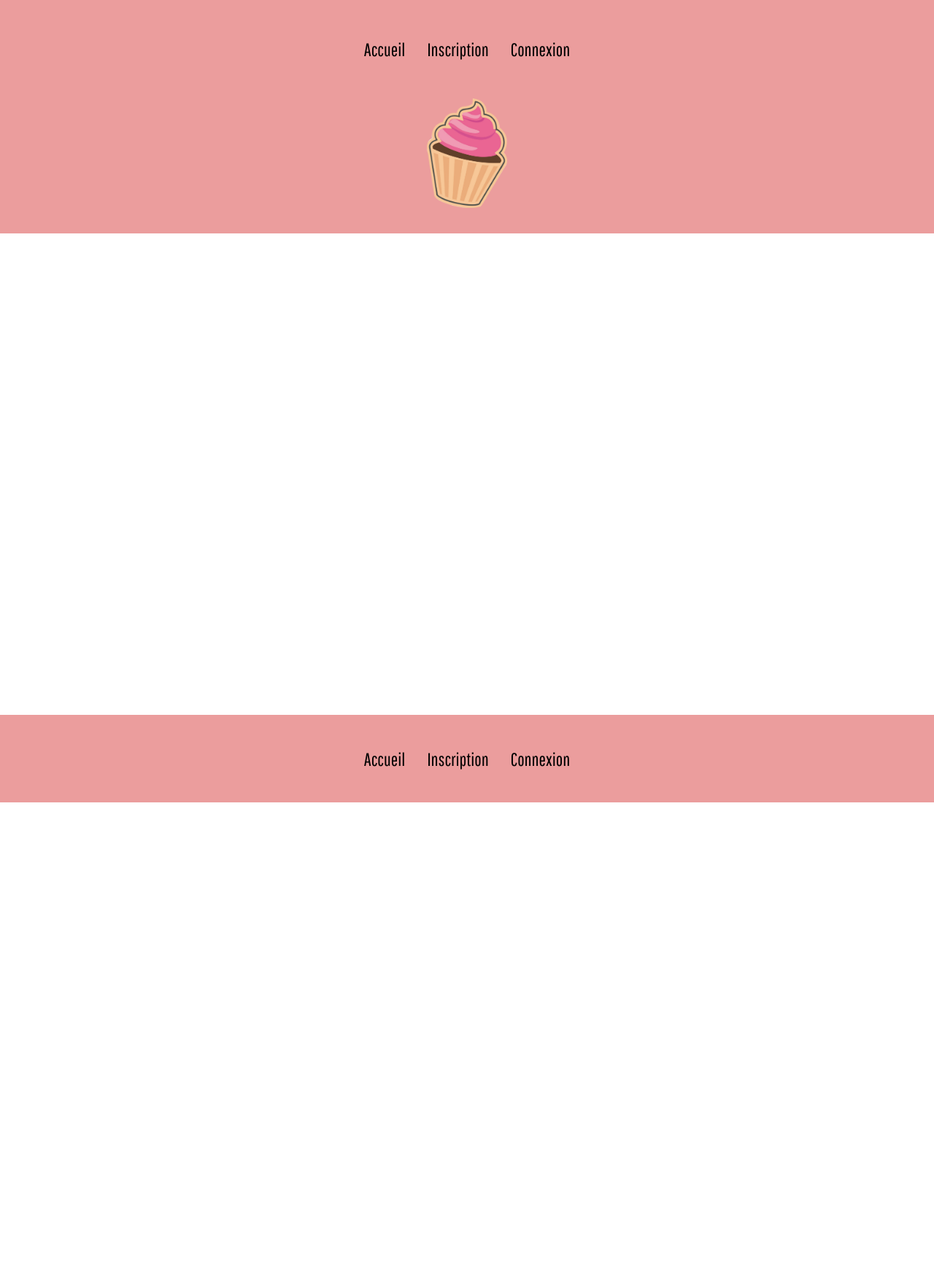
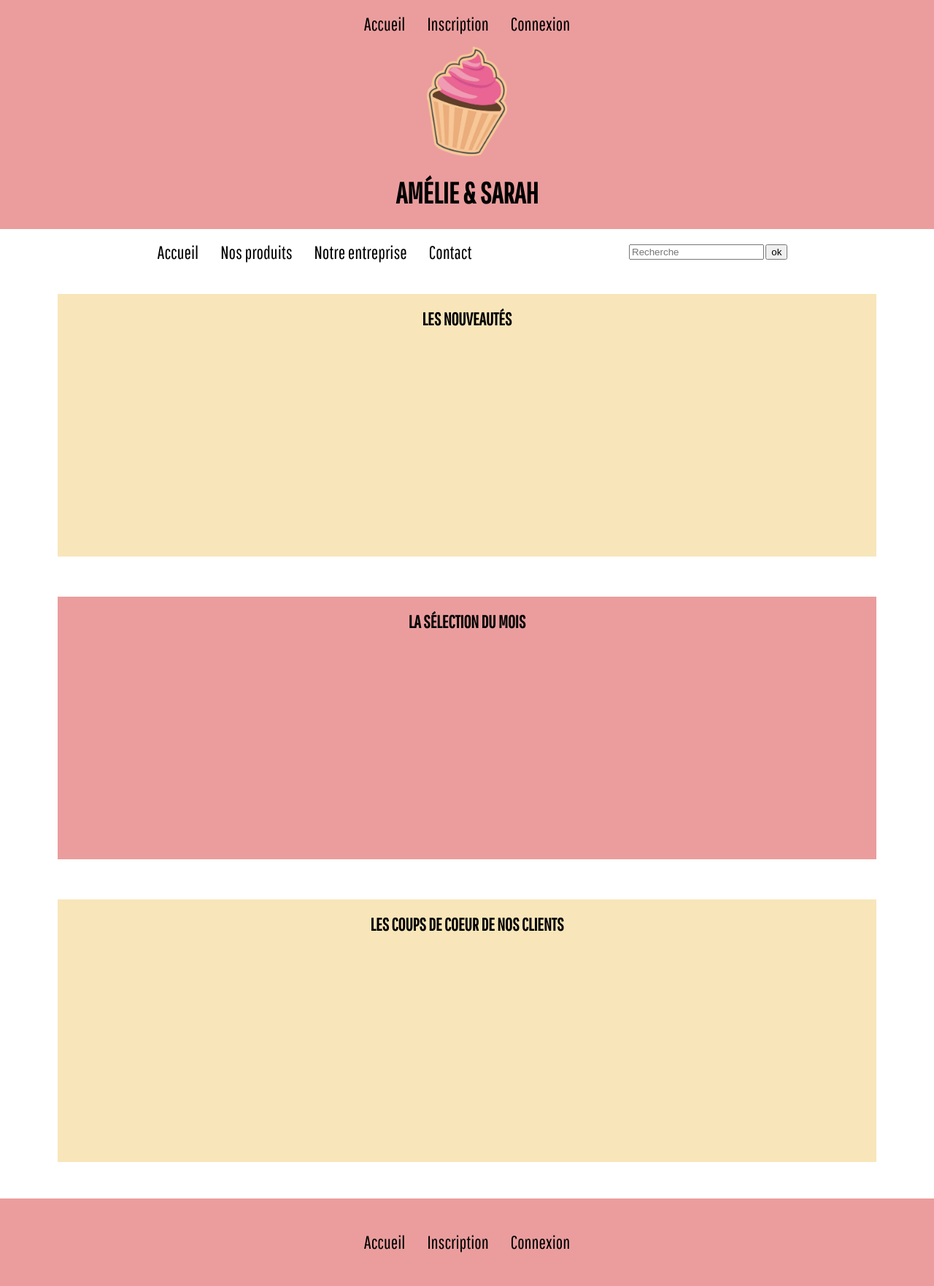
Before and after one commit to amelie-chardon/boutique, a PHP site: page / in a window 1280 px wide. Shown: the whole page at 73% size. Before the commit the page ends 1100 px from the top, so only its background shows below. Run offline with PHP 8.4, Linux system fonts and the light colour scheme.

Commit message:
ajout menu2 (accueil, catégories, notre entreprise, contact) profil.php : ajout tableau pour visualiser achats

```diff
--- a/class/user.php
+++ b/class/user.php
@@ -175,7 +175,7 @@ public function profil($confmdp,$login = "",$mail= "",$mdp = ""){
     public function mes_achats(){
 
         $this->connect();
-        $fetch=$this->execute("SELECT achats.date_achat, achats.prix FROM achats RIGHT JOIN utilisateurs ON achats.id_utilisateurs = utilisateurs.id WHERE id = $this->id");
+        $fetch=$this->execute("SELECT achats.id, DATE_FORMAT(achats.date_achat, \"%d/%m/%Y\"), achats.prix FROM achats RIGHT JOIN utilisateurs ON achats.id_utilisateurs = utilisateurs.id WHERE utilisateurs.id = $this->id");
         //S'il n'y a pas d'achat
         if ($fetch[0][0]==null)
         {
@@ -184,22 +184,23 @@ public function profil($confmdp,$login = "",$mail= "",$mdp = ""){
         else
         {
         ?>
-            <table>
+            <table class="actions">
                 <tbody>
                     <tr>
                         <th>Date d'achat</th>
-                        <th>Montant du panier</th>
+                        <th>Montant</th>
+                        <th></th>
                     </tr>
         <?php
-       foreach($fetch as list($date_achat,$prix))
+       foreach($fetch as list($id,$date_achat,$prix))
        {
 
             ?>
                     <tr>
                         <td><?php echo $date_achat; ?></td>
-                        <td><?php echo $prix; ?></td>
+                        <td><?php echo $prix; ?>€</td>
+                        <td><form class="formulaire" method="post" action="" id="comment"><button type="submit" id="submit" name="achats_<?php echo $id; ?>">Laisser un avis</button></form></td>
                     </tr>
-
        <?php
        }
        ?>
--- a/include/header.php
+++ b/include/header.php
@@ -1,6 +1,20 @@
 <header>
-<div id="menu"><?php require 'include/nav.php'?></div>
+    <div id="menu">
+        <?php require 'include/nav.php'?>
+    </div>
 
-<div id="banner"><img id="logo-top" src="img/logo.png"></div>
+    <div id="banner">
+        <img id="logo-top" src="img/logo.png">
+        <h1>Amélie & Sarah</h1>
+    </div>
+    <div id="search">
 
+    </div>
+    <div id="menu2">
+        <?php require 'include/nav2.php'?>
+        <form>
+            <input type="text" name="search" placeholder="Recherche">
+            <input type="submit" name="submit" value="ok">
+        </form>
+    </div>
 </header>
--- /dev/null
+++ b/include/nav2.php
@@ -0,0 +1,8 @@
+<nav>
+    <ul>
+        <li><a href="index.php">Accueil</a></li>
+        <li><a href="index.php">Nos produits</a></li>
+        <li><a href="#">Notre entreprise</a></li>
+        <li><a href="#">Contact</a></li>
+     </ul>
+</nav>
--- a/index.php
+++ b/index.php
@@ -31,6 +31,15 @@ if(!isset($_SESSION['user'])){
 
 <main>
 
+<section class="panneau-jaune">
+    <h2>Les nouveautés</h2>
+</section>
+<section class="panneau-rose">
+    <h2>La sélection du mois</h2>
+</section>
+<section class="panneau-jaune">
+    <h2>Les coups de coeur de nos clients</h2>
+</section>
 
 
 
--- a/profil.php
+++ b/profil.php
@@ -50,7 +50,6 @@ if($_SESSION['user']->isConnected() != true){
                     <input type="password" name="password" minlength="5" /><br>
                     <label>Confirmation du mot de passe :</label>
                     <input type="password" name="passwordconf" required><br>
-
                     <input type="submit" name="send">
                     </form>
 
@@ -92,7 +91,7 @@ if($_SESSION['user']->isConnected() != true){
     <section class="bloc">
         <h2>Me désinscrire</h2>
         <form class="formulaire" method="post">
-        <input type="submit" name="desinscription" id="submit" value="delete">
+            <button type="submit" name="desinscription">Se désinscrire</button>
         </form>
 
         <?php
--- a/style.css
+++ b/style.css
@@ -10,7 +10,7 @@ html
 body
 {
     margin:0;
-    padding:0;
+    padding: 0;
     display: flex;
     flex-direction: column;
     justify-content: center;
@@ -27,7 +27,7 @@ main
     align-content: center;
     flex-direction: column;
     min-height: 80vh;
-    width:95vw;
+    width:90vw;
     margin:10px;
 }
 
@@ -36,29 +36,23 @@ h1
     display: flex;
     font-size: 40px;
     justify-content: center;
-    text-transform: uppercase;}
+    text-transform: uppercase;
+}
 
 h2
 {
-    text-transform: uppercase;}
-
-button a
-{
-    text-decoration: none;
-}
-
-button
-{
-    font-size: 20px;
+    text-transform: uppercase;
 }
 
 a{
     color:black;
     text-decoration: none;
 }
-form{
 
+form
+{
     text-align: center;
+    margin:0;
 }
 
 
@@ -67,8 +61,7 @@ form{
 header
 {
     display: flex;
-    width: 100vw;
-    height: 40vh;
+    width:100vw;
     flex-direction: column;
     align-items: center;
     align-content: center;
@@ -82,6 +75,16 @@ header nav
     display: flex;
     height:8vh;
     align-items: center;
+}
+
+header #menu2
+{
+    background-color: white;
+    width:100vw;
+    display: flex;
+    justify-content: space-evenly;
+    align-items: center;
+    align-content: center;
 }
 
 header ul
@@ -108,9 +111,17 @@ header li a:hover
     color: peachpuff;
 }
 
+#banner
+{
+    display: flex;
+    flex-direction: column;
+    justify-content: center;
+}
+
 #logo-top{
     max-width:150px;
     max-height:150px;
+    margin: auto;
 }
 
 
@@ -162,6 +173,39 @@ footer li a:hover
     color: peachpuff;
 }
 
+/*INDEX*/
+
+
+.panneau-jaune
+{
+    margin:15px;
+    display:flex;
+    flex-direction: column;
+    flex-wrap: wrap;
+    justify-content: flex-start;
+    justify-items: center;
+    align-content: center;
+    align-items: center;
+    min-height: 45vh;
+    background-color: rgb(248, 230, 186) ;
+    margin-bottom:5vh;
+}
+
+.panneau-rose
+{
+    margin:15px;
+    display:flex;
+    flex-direction: column;
+    flex-wrap: wrap;
+    justify-content: flex-start;
+    justify-items: center;
+    align-content: center;
+    align-items: center;
+    min-height: 45vh;
+    background-color: rgb(235, 157, 157) ;
+    margin-bottom:5vh;
+}
+
 /*INSCRIPTION/CONNEXION*/
 
 .formulaire
@@ -202,91 +246,6 @@ footer li a:hover
     text-shadow: 4px 4px 12px rgba(253, 255, 147, 0.795);
 }
 
-/*FORUM-INDEX*/
-
-.forum
-{
-    margin:15px;
-    min-height: 45vh;
-}
-
-.topic
-{
-    background-color: rgba(18, 122, 241, 0.349);
-    margin:10px;
-    padding:5px;
-    border-radius: 20px;
-
-}
-
-.description
-{
-    color:black;
-}
-
-.titre a
-{
-    color:#000C47;
-    font-weight: bold;
-    font-size: larger;
-}
-
-.titre a:hover
-{
-    color:grey;
-}
-
-.form-creer
-{
-    display:flex;
-    flex-direction: column;
-    justify-content: center;
-    justify-items: center;
-    align-content: center;
-    align-items: center;
-    text-align: center;
-    max-width:30vw;
-    margin:auto;
-    margin-top:20px;
-    margin-bottom: 20px;
-    padding:15px;
-    background-color: rgba(253, 200, 71, 0.3);
-    border-radius: 20px;
-}
-
-.form-creer label
-{
-    display: flex;
-    flex-direction:column;
-    justify-content: center;
-    justify-items: center;
-    align-content: center;
-    align-items: center;
-    text-align: center;
-    min-width: 15vw;
-    max-width: 25vw;
-    font-size: 15px;
-}
-
-.form-creer input,textarea,select,option
-{
-    display: flex;
-    flex-direction:column;
-    justify-content: center;
-    justify-items: center;
-    align-content: center;
-    align-items: center;
-    text-align: center;
-    font-size: 15px;
-    max-width: 25vw;
-    min-width: 15vw;
-    color: rgb(22, 22, 22);
-    margin:auto;
-}
-
-
-
-
 
 /*PROFIL / ADMIN */
 
@@ -322,13 +281,23 @@ footer li a:hover
 
 table {
     border-collapse: collapse;
+    vertical-align: center;
   }
 
-  table, th, td {
+  th, td {
     border: 1px solid black;
   }
 
   th, td {
     padding: 15px;
-    text-align: left;
+    text-align: center;
   }
+
+ .actions th:last-child, .actions td:last-child {
+    border: none;
+  }
+
+  .actions form
+  {
+      margin:auto;
+  }
```
